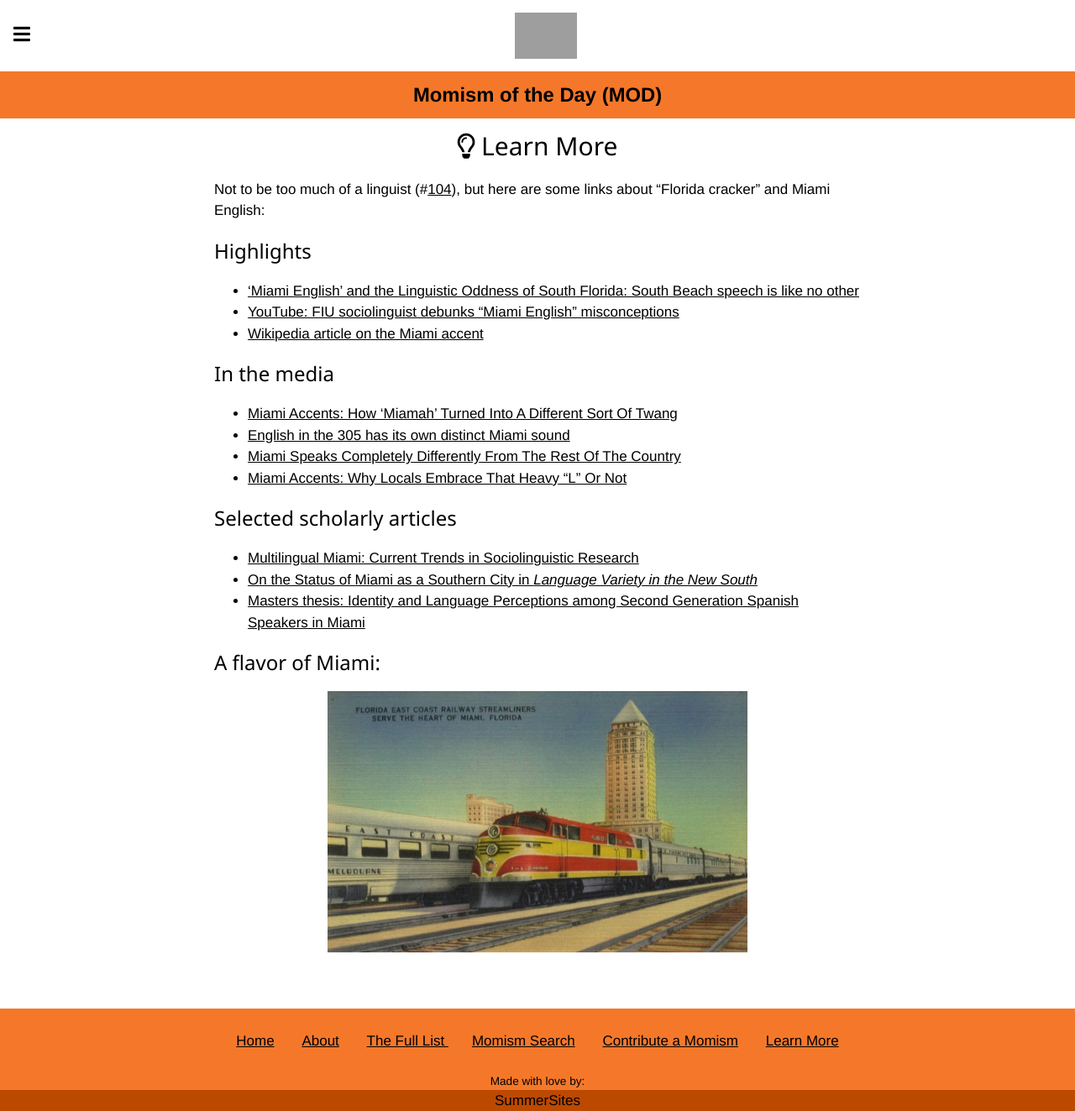
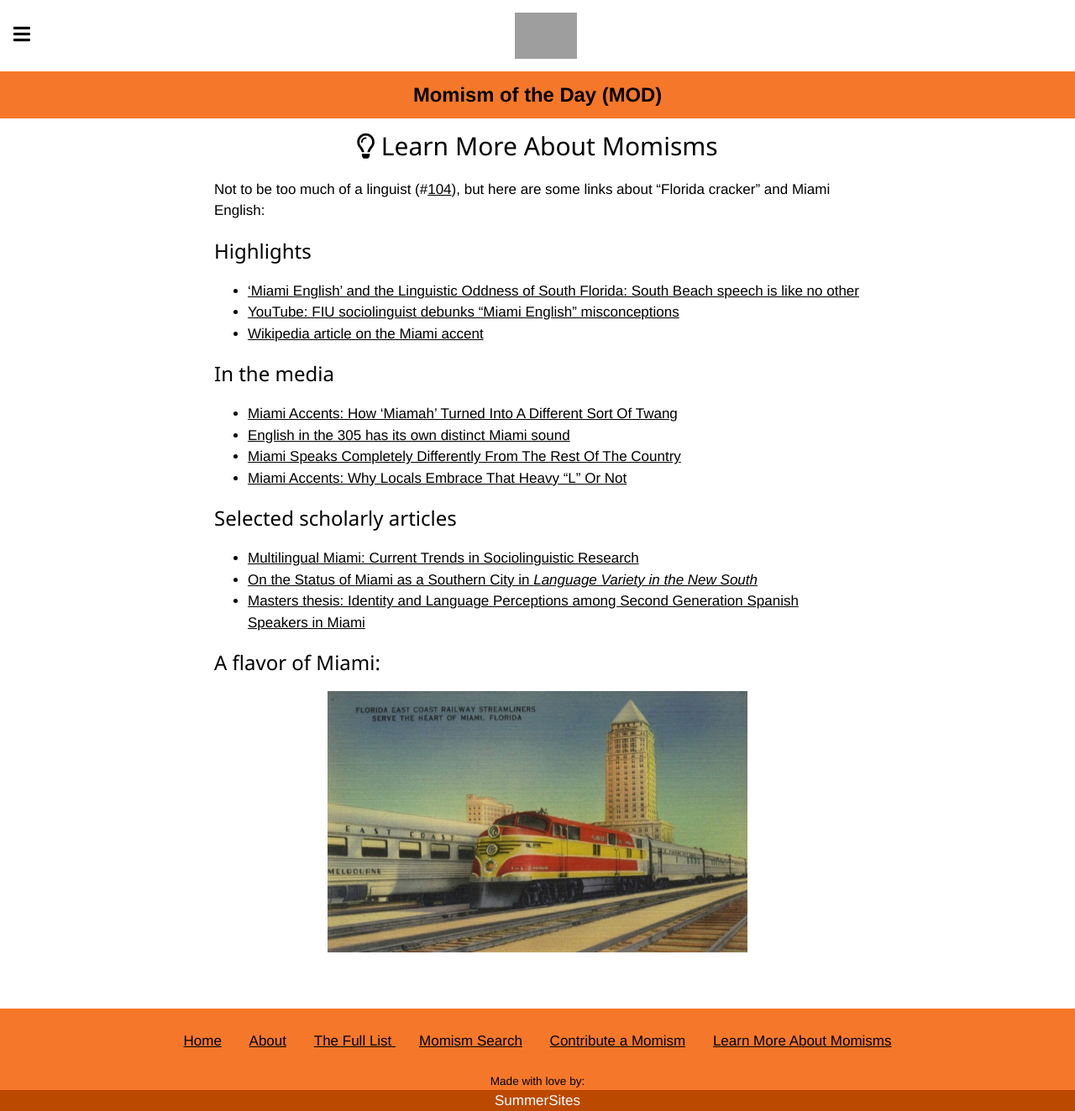
Before and after one commit to summerhays/new_momisms, a Jekyll site: the page built from resources.md, in a window 1280 px wide. Shown: the whole page at 84% size. Built offline with Jekyll 4.4.1, drawn with Linux system fonts in a browser that asks for light colours; grey boxes are pictures that could not be loaded.

Commit message:
SEO improvement

```diff
--- a/_data/navigation.yml
+++ b/_data/navigation.yml
@@ -19,6 +19,6 @@ docs:
   icon: <i class="fas fa-hand-holding-medical fa-fw fa-lg pink-text"></i>&nbsp;
   target:
   # used to be newpage
-- title: Learn More
+- title: Learn More About Momisms
   url: /resources.html
   icon: <i class="far fa-lightbulb fa-fw fa-lg pink-text"></i>&nbsp;
--- a/_layouts/default.html
+++ b/_layouts/default.html
@@ -32,7 +32,7 @@
 	   <div class=topline>
 		   <!-- <div class="extra_div"></div> -->
 		   <div class="menu" onclick="openNav()"><i class="fas fa-bars fa-lg gradient-menu"></i></div>
-		   <a href="/" class="nolink banner {% unless page.id == "index" %}w3-animate-zoom{% endunless %}"><img src="{{ site.icon }}" height="55px" hspace="10px"></a>
+		   <a label="Home link" href="/" class="nolink banner {% unless page.id == "index" %}w3-animate-zoom{% endunless %}"><img src="{{ site.icon }}" alt="Confused smiley" height="55px" hspace="10px"></a>
 		<div></div>
 	   </div>
                 <a href="/" class="nolink banner color-1"><div class="title nolink">{{ site.title }}</div></a>
--- a/_sass/colors.scss
+++ b/_sass/colors.scss
@@ -22,7 +22,7 @@ $font-mono: "Courier New", "Open Sans", Courier, monospace;
 $font-sans: Helvetica, Arial, sans-serif;
 $font-serif: Georgia, serif;
 $footer-bottom: $color-1-dark;
-$footer-bottom-text: $body-color-text;
+$footer-bottom-text: white;// $body-color-text;
 $alert-color: #bf5608;
 $alert-text-color: white;
 $alert-link-color: white;
--- a/list.html
+++ b/list.html
@@ -16,7 +16,7 @@ id: list
 {% assign counter = 0 %}
 <div id="myDropdown" class="dropdown-content">
 	{% comment %}This is the filter{% endcomment %}
-      <input class="w3-input w3-border w3-round" type="text" placeholder="Filter by momism..." id="myInput" onkeyup="filterFunction()">
+      <input label="Filter momism list" class="w3-input w3-border w3-round" type="text" placeholder="Filter by momism..." id="myInput" onkeyup="filterFunction()">
       <div>
 {% for each in site.data.momisms %}{% assign counter = counter | plus: 1 %}{% assign nowslice = each.momism | slice: 0 %}
 {% if nowslice == "[" %}{% assign nowslice = each.momism | slice: 1 %}{% endif %}
--- a/resources.md
+++ b/resources.md
@@ -1,5 +1,5 @@
 ---
-title: <i class="far fa-lightbulb"></i>&nbsp;Learn More
+title: <i class="far fa-lightbulb"></i>&nbsp;Learn More About Momisms
 layout: default
 id: resources
 ---
```
